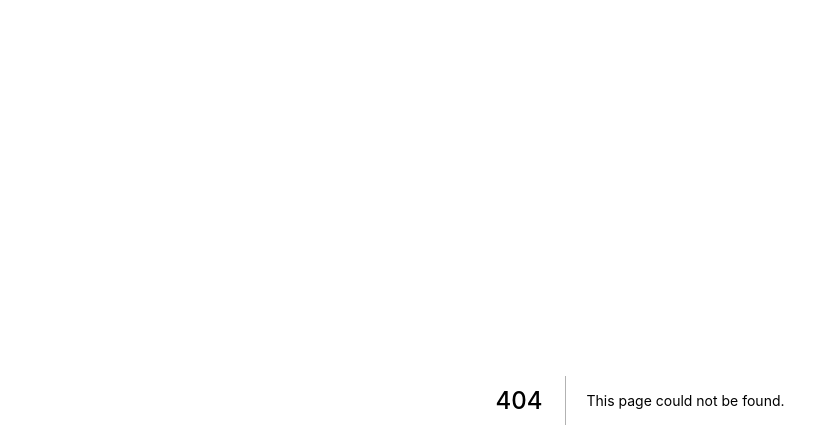
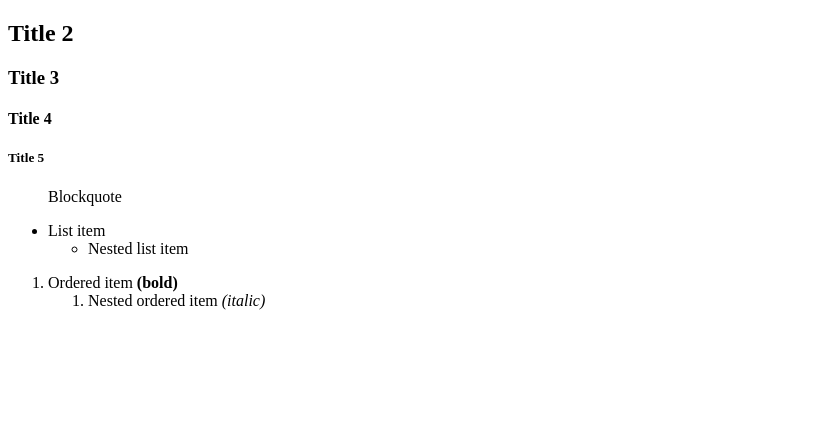
Before and after one commit to JNaftali/wagtail-richtext-prototype, a Next.js app: page /temp in a window 1280 px wide. Before the commit this address had no page. Shown: the top 448 px of the page, without its empty margins (0-839 px from the left). Built offline with nearby package versions, Linux system fonts and the light colour scheme.

Commit message:
laying groundwork for starting over

```diff
--- /dev/null
+++ b/pages/temp.tsx
@@ -0,0 +1,85 @@
+import RichText from "../components/RichText";
+
+export default function Page() {
+  return (
+    <RichText
+      data={{
+        entityMap: {},
+        blocks: [
+          {
+            key: "2tb83",
+            inlineStyleRanges: [],
+            type: "header-two",
+            entityRanges: [],
+            depth: 0,
+            text: "Title 2",
+          },
+          {
+            key: "8etgj",
+            inlineStyleRanges: [],
+            type: "header-three",
+            entityRanges: [],
+            depth: 0,
+            text: "Title 3",
+          },
+          {
+            key: "3u324",
+            inlineStyleRanges: [],
+            type: "header-four",
+            entityRanges: [],
+            depth: 0,
+            text: "Title 4",
+          },
+          {
+            key: "31pit",
+            inlineStyleRanges: [],
+            type: "header-five",
+            entityRanges: [],
+            depth: 0,
+            text: "Title 5",
+          },
+          {
+            key: "f4e7d",
+            inlineStyleRanges: [],
+            type: "blockquote",
+            entityRanges: [],
+            depth: 0,
+            text: "Blockquote",
+          },
+          {
+            key: "760g6",
+            inlineStyleRanges: [],
+            type: "unordered-list-item",
+            entityRanges: [],
+            depth: 0,
+            text: "List item",
+          },
+          {
+            key: "br7nd",
+            inlineStyleRanges: [],
+            type: "unordered-list-item",
+            entityRanges: [],
+            depth: 1,
+            text: "Nested list item",
+          },
+          {
+            key: "8q2c6",
+            inlineStyleRanges: [{ offset: 13, length: 6, style: "BOLD" }],
+            type: "ordered-list-item",
+            entityRanges: [],
+            depth: 0,
+            text: "Ordered item (bold)",
+          },
+          {
+            key: "dp5ml",
+            inlineStyleRanges: [{ offset: 20, length: 8, style: "ITALIC" }],
+            type: "ordered-list-item",
+            entityRanges: [],
+            depth: 1,
+            text: "Nested ordered item (italic)",
+          },
+        ],
+      }}
+    />
+  );
+}
```
Also changed, not shown: components/RichText2/context.ts (added, +84 -0 lines), components/RichText2/defaults.tsx (added, +68 -0 lines), components/RichText2/index.tsx (added, +30 -0 lines), components/RichText2/types.d.ts (added, +70 -0 lines), 2 other files (tests, documents, lock files or other folders).
